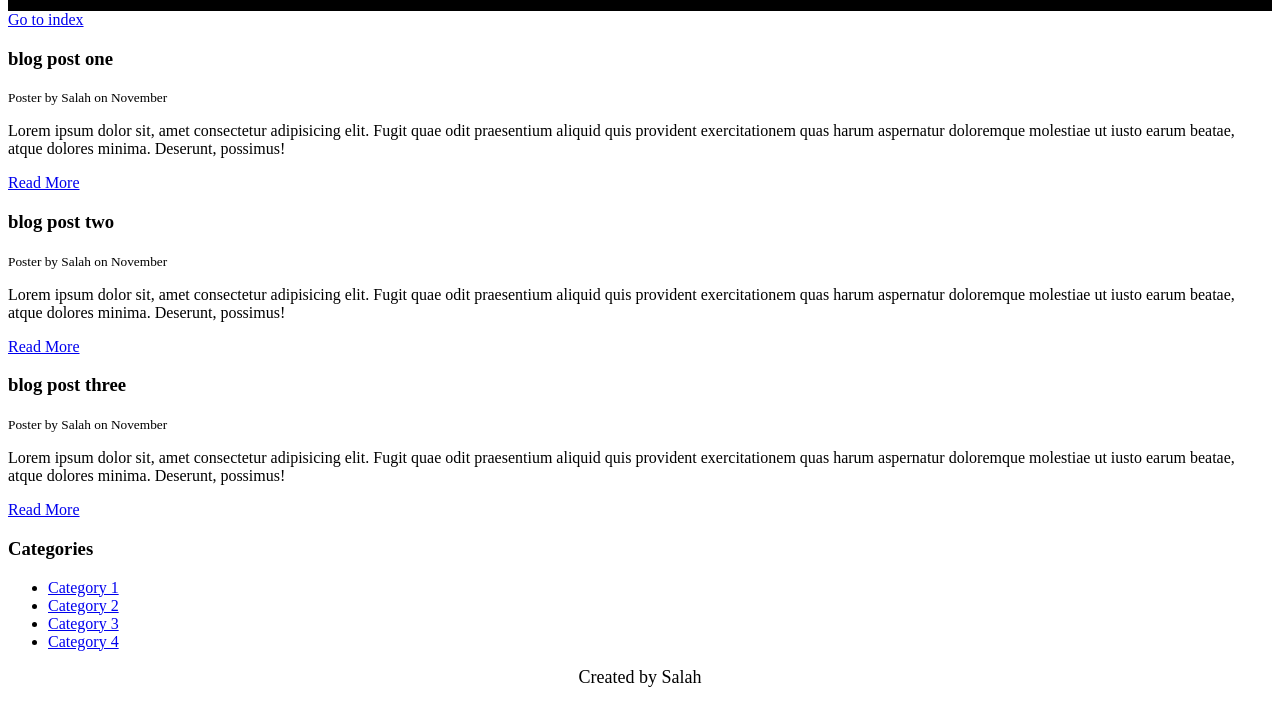
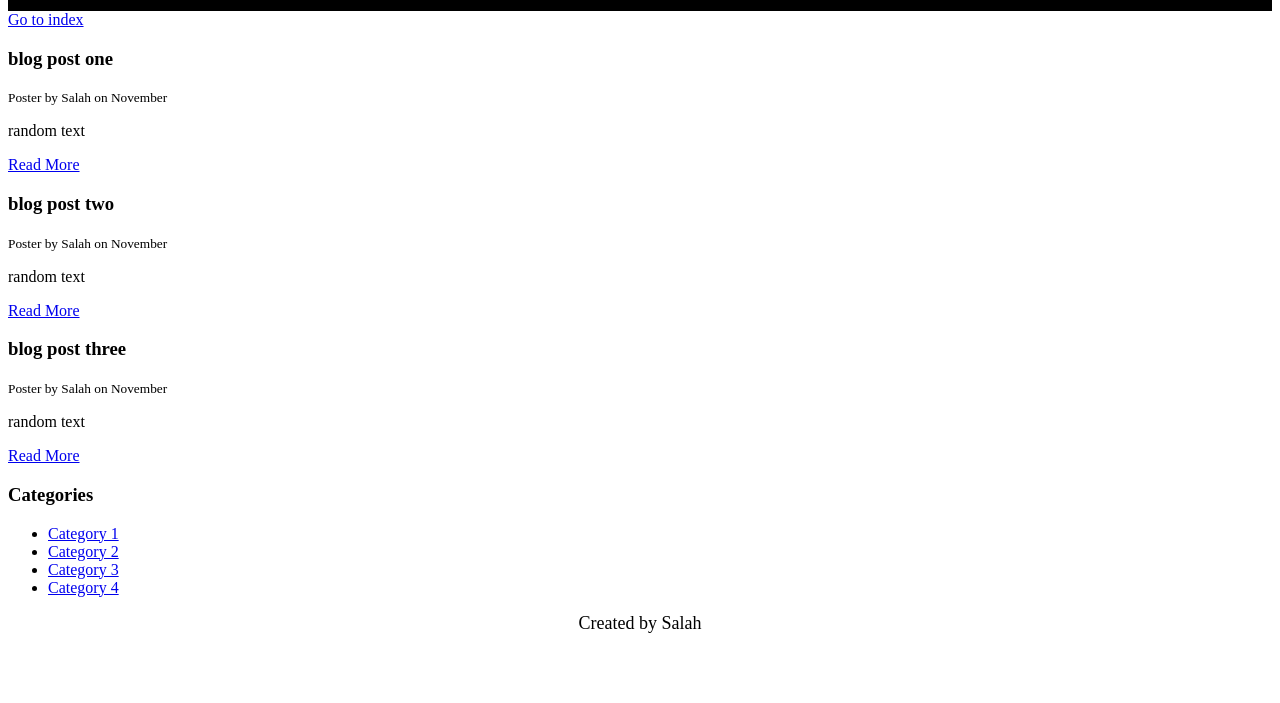
Before and after one commit to KAFSALAH/Cloud-WebDev, a plain HTML site: page HTML_Sheet/blog.html in a window 1280 px wide. Shown: the part 97-800 px from the top of the page. Drawn offline with Linux system fonts and the light colour scheme.

Commit message:
Update blog.html

```diff
--- a/HTML_Sheet/blog.html
+++ b/HTML_Sheet/blog.html
@@ -28,19 +28,19 @@
     <article class = "Post">
         <h3> blog post one</h3>
         <small>Poster by Salah on November</small>
-    <p>Lorem ipsum dolor sit, amet consectetur adipisicing elit. Fugit quae odit praesentium aliquid quis provident exercitationem quas harum aspernatur doloremque molestiae ut iusto earum beatae, atque dolores minima. Deserunt, possimus!</p>
+    <p>random text</p>
     <a href="post.html"> Read More</a>
 </article>
     <article class = "Post">
         <h3> blog post two</h3>
         <small>Poster by Salah on November</small>
-    <p>Lorem ipsum dolor sit, amet consectetur adipisicing elit. Fugit quae odit praesentium aliquid quis provident exercitationem quas harum aspernatur doloremque molestiae ut iusto earum beatae, atque dolores minima. Deserunt, possimus!</p>
+    <p>random text</p>
     <a href="post.html"> Read More</a>
     </article>
     <article class = "Post">
         <h3> blog post three</h3>
         <small>Poster by Salah on November</small>
-    <p>Lorem ipsum dolor sit, amet consectetur adipisicing elit. Fugit quae odit praesentium aliquid quis provident exercitationem quas harum aspernatur doloremque molestiae ut iusto earum beatae, atque dolores minima. Deserunt, possimus!</p>
+    <p>random text</p>
     <a href="post.html"> Read More</a>
     </article>
 </section>
```
